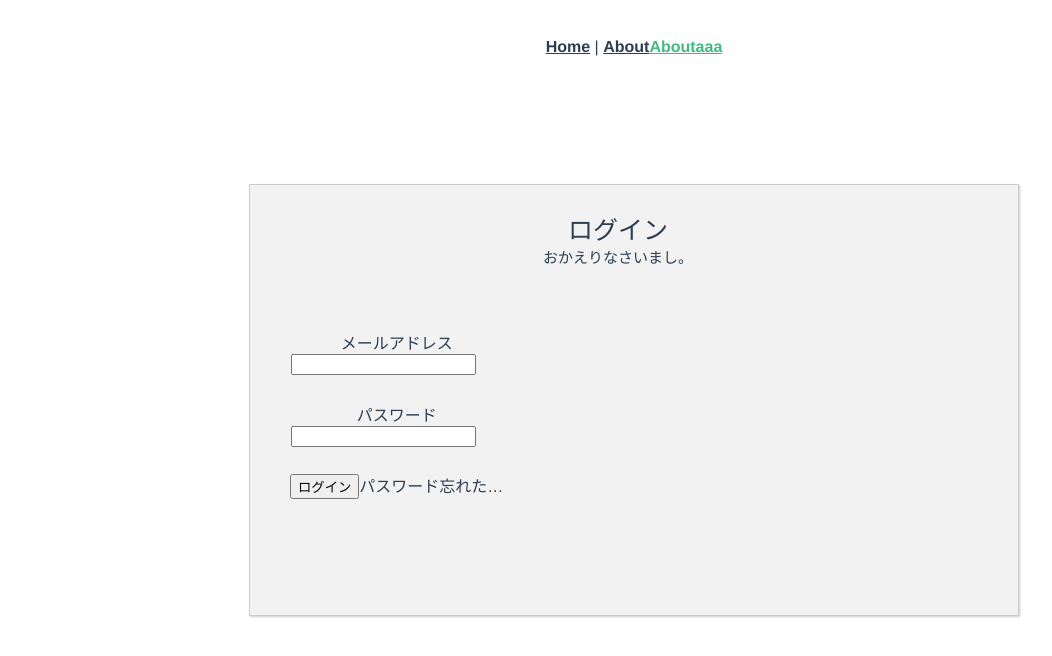
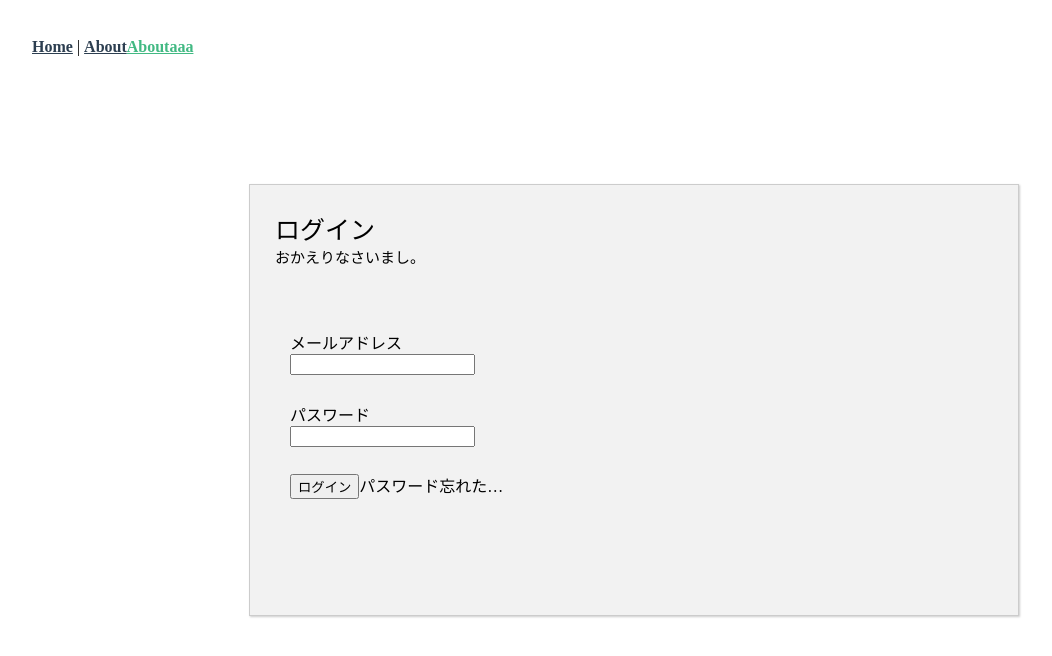
Before and after one commit to MisoChan/Mekuri-Task-Front, a Vue app: page /login in a window 1280 px wide. Shown: the top 656 px of the page, without its empty margins (6-1058 px from the left). Built offline with nearby package versions, Linux system fonts and the light colour scheme.

Commit message:
send req

```diff
--- a/gulpfile.js
+++ b/gulpfile.js
@@ -4,14 +4,14 @@ const sass = require('gulp-sass')
 
 // sassの読み込み先とcssの保存先指定
 const hoge = () => {
-  return gulp.src('./src/pages/assets/sass/**/*.scss')
+  return gulp.src('.src/assets/sass/**/*.scss')
     .pipe(sass({ outputStyle: 'expanded' }))
-    .pipe(gulp.dest('./src/pages/assets/css/'))
+    .pipe(gulp.dest('.src/assets/assets/css/'))
 }
 
 // 自動監視のタスク、sassWatchって名前にする
 const sassWatch = () => {
-  const watcher = gulp.watch(['./src/pages/assets/sass/**/*.scss'])
+  const watcher = gulp.watch(['.src/assets/sass/**/*.scss'])
   watcher.on('change', hoge)
 }
 
--- a/src/App.vue
+++ b/src/App.vue
@@ -8,14 +8,6 @@
 </template>
 
 <style lang="scss">
-#app {
-  font-family: Avenir, Helvetica, Arial, sans-serif;
-  -webkit-font-smoothing: antialiased;
-  -moz-osx-font-smoothing: grayscale;
-  text-align: center;
-  color: #2c3e50;
-}
-
 #nav {
   padding: 30px;
 
--- a/src/assets/css/login.css
+++ b/src/assets/css/login.css
@@ -22,7 +22,7 @@
     margin: 0em 2em 2em 0em;
   }
   #login_title {
-    margin: 1em 1em 1em 1em;
+    margin: 1em 0em 0em 1em;
     font-size: 25px;
   }
   #greet_message {
--- /dev/null
+++ b/src/assets/sass/base.scss
@@ -0,0 +1,6 @@
+#app {
+    font-family: Avenir, Helvetica, Arial, sans-serif;
+    -webkit-font-smoothing: antialiased;
+    -moz-osx-font-smoothing: grayscale;
+    color: #2c3e50;
+  }
--- a/src/assets/sass/login.scss
+++ b/src/assets/sass/login.scss
@@ -26,14 +26,16 @@
     }
     .login_input{
         margin: 0em 2em 2em 0em;
+
     }
     #login_title{
-        margin: 1em 1em 1em 1em;
-        font-size: 25px
+        margin: 1em 0em 0em 1em;
+        font-size: 25px;
+        text-align: left;
     }
     #greet_message{
 
-        font-size: 15px
+        font-size: 115px
     }
 
 }
--- a/src/views/login.vue
+++ b/src/views/login.vue
@@ -1,31 +1,31 @@
 <template>
   <div class="login_form">
-
     <div class="login_input">
-      <div id="login_title">ログイン
+      <div id="login_title">
+        ログイン
         <div id="greet_message">
           おかえりなさいまし。
         </div>
-
       </div>
 
       <ul class="login_form_input_li">
         <li>メールアドレス</li>
-        <li><input type="text" class="login_input" v-model="user_email"/></li>
+        <li><input type="text" class="login_input" v-model="user_email" /></li>
 
         <li>パスワード</li>
-        <li><input type="password" class="login_input" v-model="user_pass"/></li>
+        <li>
+          <input type="password" class="login_input" v-model="user_pass" />
+        </li>
 
         <li>
           <div>
-
-          <button  id="button_login_submit" @click="request_login()">ログイン</button>
+            <button id="button_login_submit" @click="request_login()">
+              ログイン
+            </button>
             <a>パスワード忘れた…</a>
           </div>
         </li>
-
       </ul>
-
     </div>
   </div>
 </template>
@@ -45,16 +45,16 @@ export default {
   },
   methods: {
     request_login () {
-      axios.post('/login', {
+      axios
+        .post(process.env.VUE_APP_API_BASE_URL + 'login', {
           email_user: this.user_email,
           pass: this.user_pass
-      }
-      ).then(function () {
+        })
+        .then(function () {
           // タスクリストにとりあえず飛ばす
           // window.location.href = '/task_lists';
         })
     }
   }
-
 }
 </script>
```
Also changed, not shown: 2 other files (tests, documents, lock files or other folders). Lines whose indentation alone changed are shown as unchanged.
